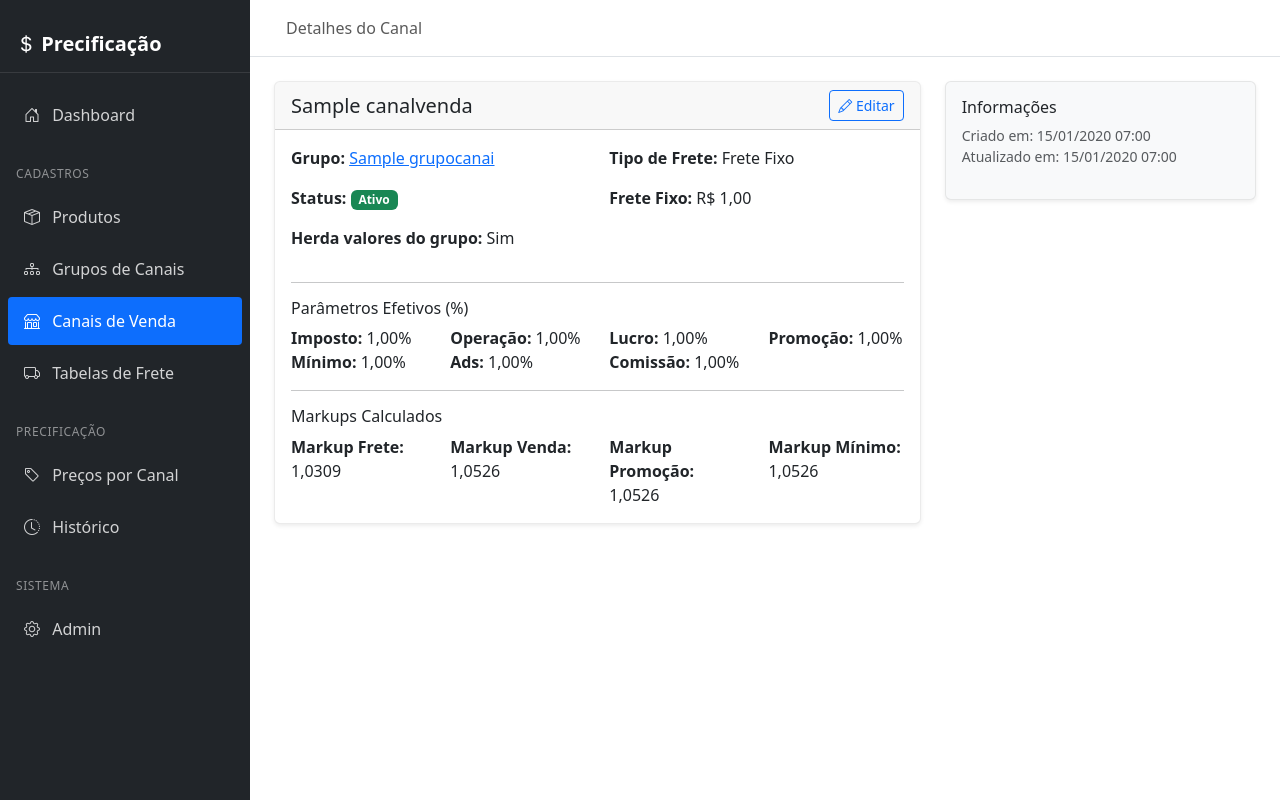
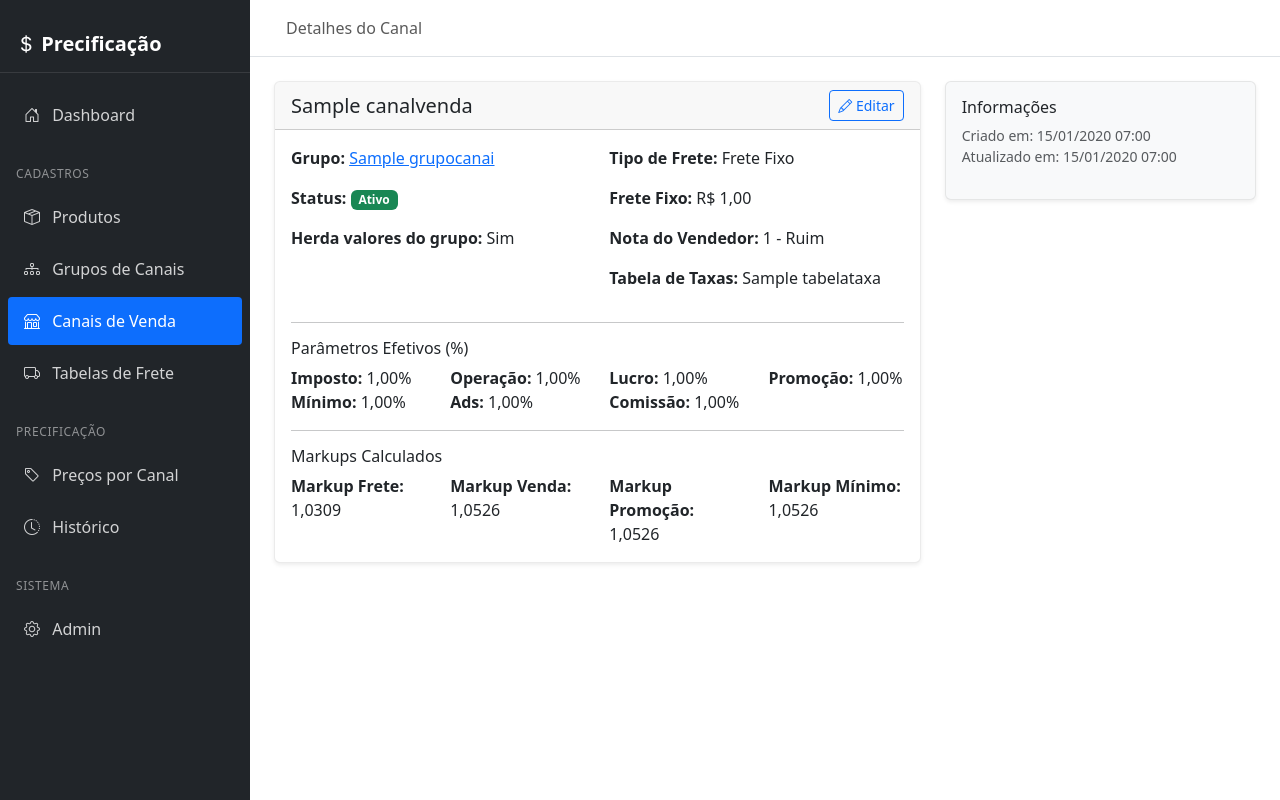
Before and after one commit to KaueSobreira/Precos, a Django app: page /canais/1/ in a window 1280 px wide. Run offline with Django 5.2, Linux system fonts and the light colour scheme; tables that the repository leaves empty hold one stand-in row (values such as "Sample post").

Commit message:
feat: Enhance canal detail and form templates with additional fields
- Added display for 'Nota do Vendedor' and 'Tabela de Taxas' in canal_detail.html to provide more information about the sales channel.
- Implemented localization support in canal_form.html to improve user experience with form inputs.

```diff
--- a/templates/canais_vendas/canal_detail.html
+++ b/templates/canais_vendas/canal_detail.html
@@ -36,6 +36,14 @@
                         <p><strong>Tabela de Frete:</strong>
                             <a href="{% url 'tabela_frete_detail' canal.tabela_frete.pk %}">{{ canal.tabela_frete.nome }}</a>
                         </p>
+                        {% endif %}
+
+                        {% if canal.nota_vendedor %}
+                        <p><strong>Nota do Vendedor:</strong> {{ canal.get_nota_vendedor_display }}</p>
+                        {% endif %}
+
+                        {% if canal.tabela_taxa %}
+                        <p><strong>Tabela de Taxas:</strong> {{ canal.tabela_taxa.nome }}</p>
                         {% endif %}
                     </div>
                 </div>
--- a/templates/canais_vendas/canal_form.html
+++ b/templates/canais_vendas/canal_form.html
@@ -1,4 +1,5 @@
 {% extends 'base.html' %}
+{% load l10n %}
 
 {% block title %}{% if object %}Editar{% else %}Novo{% endif %} Canal{% endblock %}
 {% block page_title %}{% if object %}Editar{% else %}Novo{% endif %} Canal{% endblock %}
@@ -11,6 +12,7 @@
     <div class="card-body">
         <form method="post">
             {% csrf_token %}
+            {% localize off %}
 
             {% if form.errors %}
             <div class="alert alert-danger">
@@ -175,6 +177,7 @@
                 </button>
                 <a href="{% url 'canal_list' %}" class="btn btn-outline-secondary">Cancelar</a>
             </div>
+            {% endlocalize %}
         </form>
     </div>
 </div>
```
